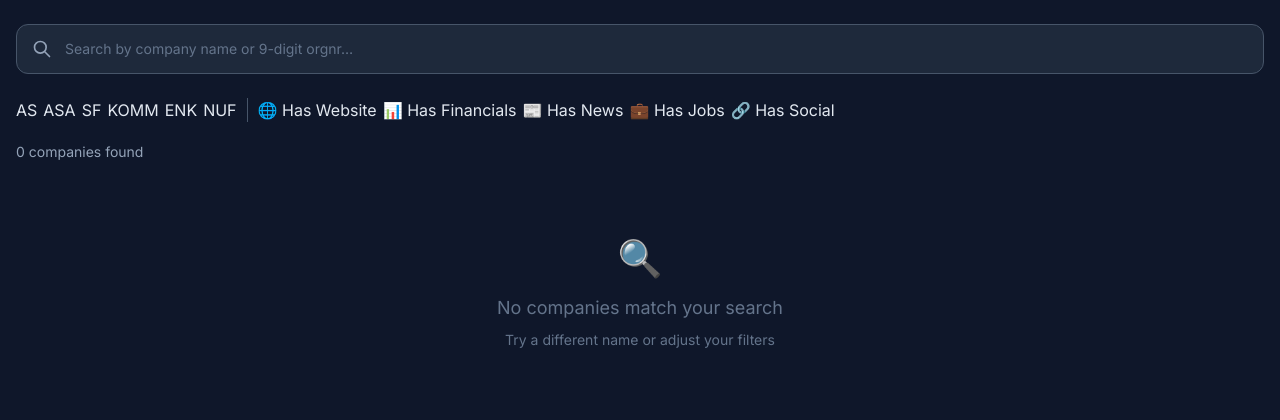
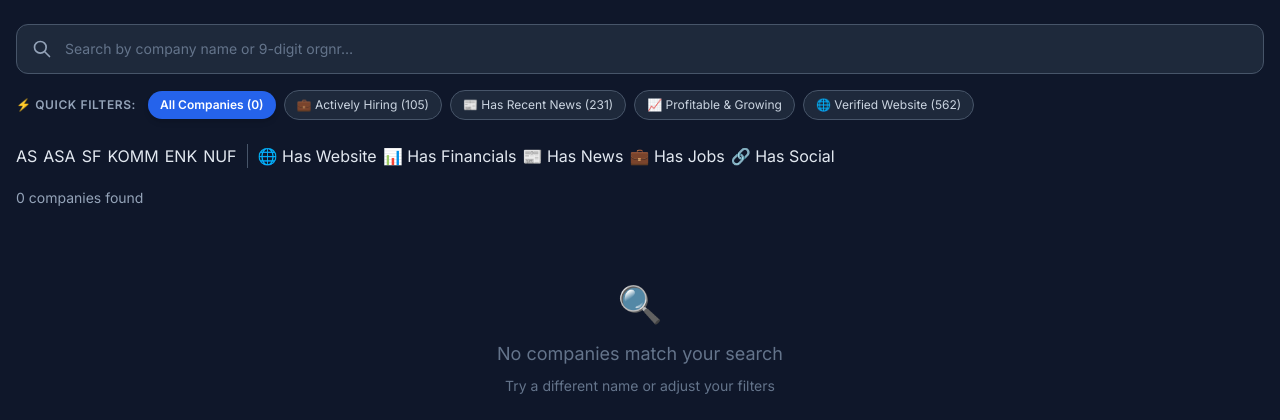
Before and after one commit to ManjunathGowda6/Hackthon-Signalpost-AI-Agent-Company-Information, a Python web app: template signalpost/web/templates/explorer.html in a window 1280 px wide. Shown: the part 58-478 px from the top of the page. Run offline with Jinja, Linux system fonts and the light colour scheme; the template is opened without the code that fills it, so the values that code supplies are empty; some libraries are stand-ins or nearby versions.

Commit message:
Auto-sync [2026-11-14 15:36:38]: 1 file(s) changed

```diff
--- a/signalpost/web/templates/explorer.html
+++ b/signalpost/web/templates/explorer.html
@@ -321,11 +321,64 @@ function renderDirectory() {
   return `
   <main class="max-w-7xl mx-auto px-4 py-6 pb-28">
     ${renderSearchBar()}
+    ${renderBuyerPills()}
     ${renderFilters()}
     ${renderResultsHeader()}
     ${state.loading ? renderSkeleton() : renderCards()}
     ${renderPagination()}
   </main>`;
+}
+
+function renderBuyerPills() {
+  const pAll = !state.buyerPill || state.buyerPill === 'all';
+  const pHire = state.buyerPill === 'hiring';
+  const pNews = state.buyerPill === 'news';
+  const pGrow = state.buyerPill === 'growth';
+  const pWeb = state.buyerPill === 'website';
+
+  const pillClass = (active) => active ? 'bg-brand-600 text-white font-semibold shadow-md' : 'bg-surface-card border border-surface-border text-slate-300 hover:border-brand-400 hover:text-white';
+
+  return `
+  <div class="flex flex-wrap items-center gap-2 mb-4">
+    <span class="text-xs font-semibold uppercase tracking-wider text-slate-400 mr-1">⚡ Quick Filters:</span>
+    <button class="px-3 py-1.5 rounded-full text-xs transition-all ${pillClass(pAll)}" onclick="selectBuyerPill('all')">
+      All Companies (${state.total.toLocaleString()})
+    </button>
+    <button class="px-3 py-1.5 rounded-full text-xs transition-all ${pillClass(pHire)}" onclick="selectBuyerPill('hiring')">
+      💼 Actively Hiring (105)
+    </button>
+    <button class="px-3 py-1.5 rounded-full text-xs transition-all ${pillClass(pNews)}" onclick="selectBuyerPill('news')">
+      📰 Has Recent News (231)
+    </button>
+    <button class="px-3 py-1.5 rounded-full text-xs transition-all ${pillClass(pGrow)}" onclick="selectBuyerPill('growth')">
+      📈 Profitable &amp; Growing
+    </button>
+    <button class="px-3 py-1.5 rounded-full text-xs transition-all ${pillClass(pWeb)}" onclick="selectBuyerPill('website')">
+      🌐 Verified Website (562)
+    </button>
+  </div>`;
+}
+
+function selectBuyerPill(pill) {
+  if (state.buyerPill === pill && pill !== 'all') {
+    state.buyerPill = 'all';
+    state.hasFilters.delete('jobs');
+    state.hasFilters.delete('news');
+    state.hasFilters.delete('growth');
+    state.hasFilters.delete('website');
+  } else {
+    state.buyerPill = pill;
+    state.hasFilters.delete('jobs');
+    state.hasFilters.delete('news');
+    state.hasFilters.delete('growth');
+    state.hasFilters.delete('website');
+    if (pill === 'hiring') state.hasFilters.add('jobs');
+    else if (pill === 'news') state.hasFilters.add('news');
+    else if (pill === 'growth') state.hasFilters.add('growth');
+    else if (pill === 'website') state.hasFilters.add('website');
+  }
+  state.page = 1;
+  doSearch();
 }
 
 function renderSearchBar() {
```
